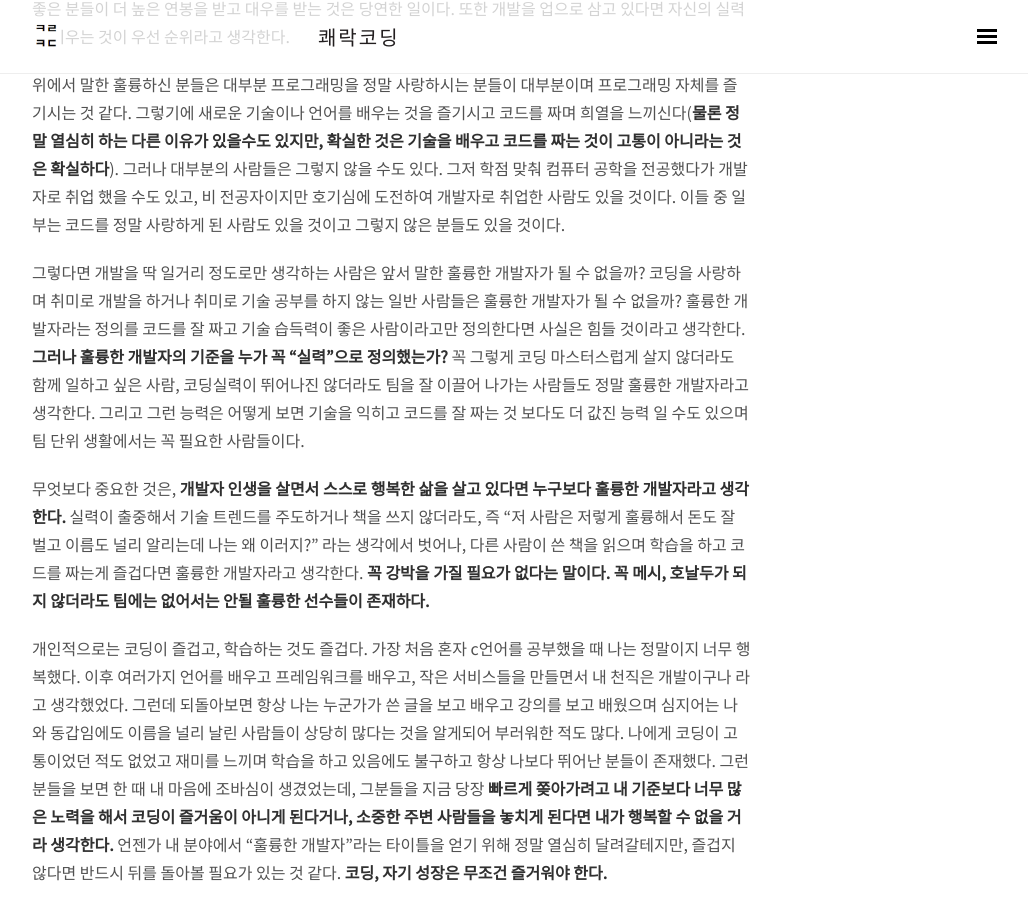
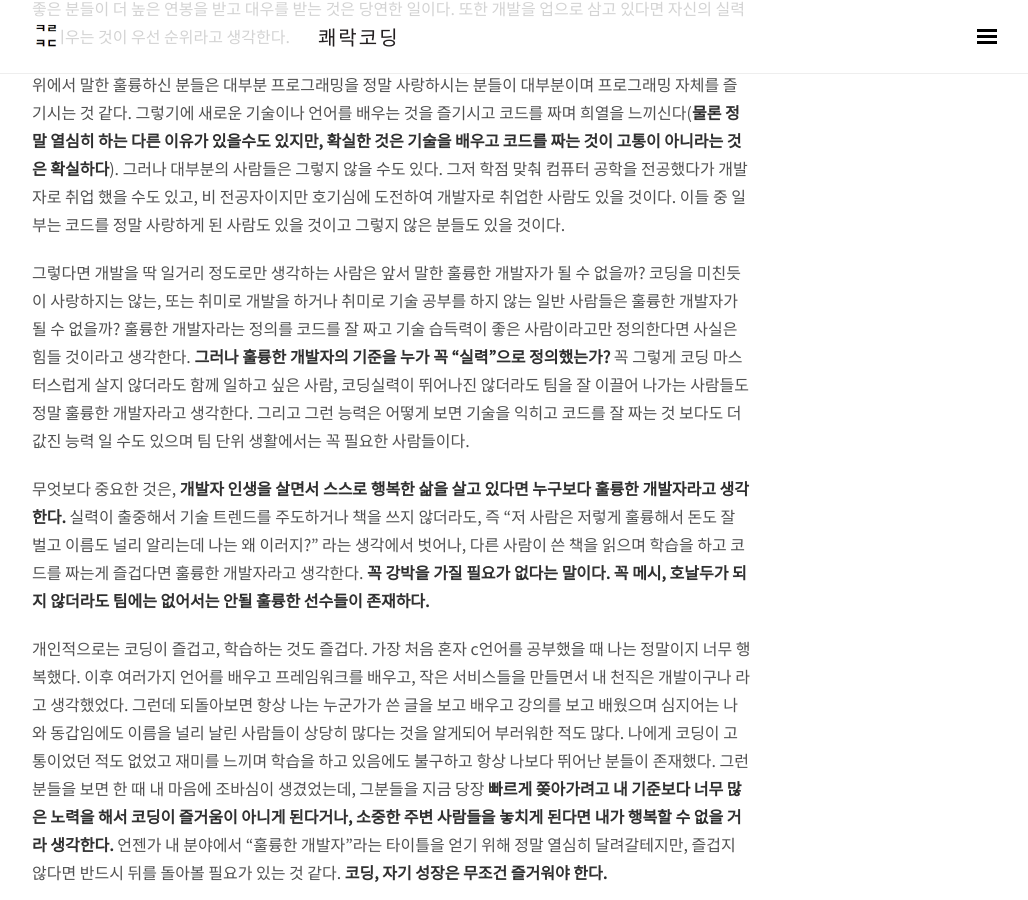
Before and after one commit to wooooooak/wooooooak.github.io, a Jekyll site: the page built from _posts/2019-03-01-훌륭한개발자.md, in a window 1280 px wide and 900 px high, scrolled down 698 px. Shown: the whole window, without its empty margins (248-1276 px from the left). Built offline with Jekyll 4.4.1, drawn with Linux system fonts in a browser that asks for light colours; nearby versions of some CDN libraries; some web fonts are replaced; comment, search, counter and statistics services are not loaded.

Commit message:
포스트 수정

```diff
--- a/_posts/2019-03-01-훌륭한개발자.md
+++ b/_posts/2019-03-01-훌륭한개발자.md
@@ -13,7 +13,7 @@ comments: true
 
 위에서 말한 훌륭하신 분들은 대부분 프로그래밍을 정말 사랑하시는 분들이 대부분이며 프로그래밍 자체를 즐기시는 것 같다. 그렇기에 새로운 기술이나 언어를 배우는 것을 즐기시고 코드를 짜며 희열을 느끼신다(**물론 정말 열심히 하는 다른 이유가 있을수도 있지만, 확실한 것은 기술을 배우고 코드를 짜는 것이 고통이 아니라는 것은 확실하다**). 그러나 대부분의 사람들은 그렇지 않을 수도 있다. 그저 학점 맞춰 컴퓨터 공학을 전공했다가 개발자로 취업 했을 수도 있고, 비 전공자이지만 호기심에 도전하여 개발자로 취업한 사람도 있을 것이다. 이들 중 일부는 코드를 정말 사랑하게 된 사람도 있을 것이고 그렇지 않은 분들도 있을 것이다.
 
-그렇다면 개발을 딱 일거리 정도로만 생각하는 사람은 앞서 말한 훌륭한 개발자가 될 수 없을까? 코딩을 사랑하며 취미로 개발을 하거나 취미로 기술 공부를 하지 않는 일반 사람들은 훌륭한 개발자가 될 수 없을까? 훌륭한 개발자라는 정의를 코드를 잘 짜고 기술 습득력이 좋은 사람이라고만 정의한다면 사실은 힘들 것이라고 생각한다. **그러나 훌륭한 개발자의 기준을 누가 꼭 "실력"으로 정의했는가?** 꼭 그렇게 코딩 마스터스럽게 살지 않더라도 함께 일하고 싶은 사람, 코딩실력이 뛰어나진 않더라도 팀을 잘 이끌어 나가는 사람들도 정말 훌륭한 개발자라고 생각한다. 그리고 그런 능력은 어떻게 보면 기술을 익히고 코드를 잘 짜는 것 보다도 더 값진 능력 일 수도 있으며 팀 단위 생활에서는 꼭 필요한 사람들이다.
+그렇다면 개발을 딱 일거리 정도로만 생각하는 사람은 앞서 말한 훌륭한 개발자가 될 수 없을까? 코딩을 미친듯이 사랑하지는 않는, 또는 취미로 개발을 하거나 취미로 기술 공부를 하지 않는 일반 사람들은 훌륭한 개발자가 될 수 없을까? 훌륭한 개발자라는 정의를 코드를 잘 짜고 기술 습득력이 좋은 사람이라고만 정의한다면 사실은 힘들 것이라고 생각한다. **그러나 훌륭한 개발자의 기준을 누가 꼭 "실력"으로 정의했는가?** 꼭 그렇게 코딩 마스터스럽게 살지 않더라도 함께 일하고 싶은 사람, 코딩실력이 뛰어나진 않더라도 팀을 잘 이끌어 나가는 사람들도 정말 훌륭한 개발자라고 생각한다. 그리고 그런 능력은 어떻게 보면 기술을 익히고 코드를 잘 짜는 것 보다도 더 값진 능력 일 수도 있으며 팀 단위 생활에서는 꼭 필요한 사람들이다.
 
 무엇보다 중요한 것은, **개발자 인생을 살면서 스스로 행복한 삶을 살고 있다면 누구보다 훌륭한 개발자라고 생각한다.** 실력이 출중해서 기술 트렌드를 주도하거나 책을 쓰지 않더라도, 즉 "저 사람은 저렇게 훌륭해서 돈도 잘 벌고 이름도 널리 알리는데 나는 왜 이러지?" 라는 생각에서 벗어나, 다른 사람이 쓴 책을 읽으며 학습을 하고 코드를 짜는게 즐겁다면 훌륭한 개발자라고 생각한다. **꼭 강박을 가질 필요가 없다는 말이다. 꼭 메시, 호날두가 되지 않더라도 팀에는 없어서는 안될 훌륭한 선수들이 존재하다.**
 
```
